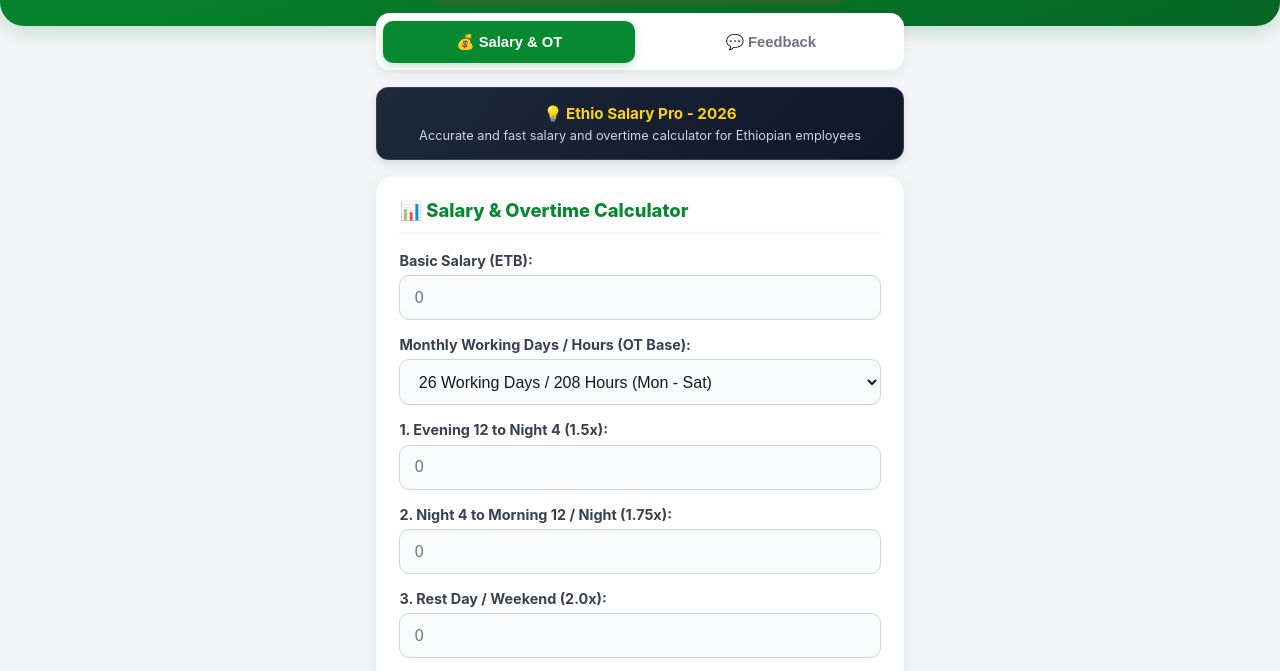
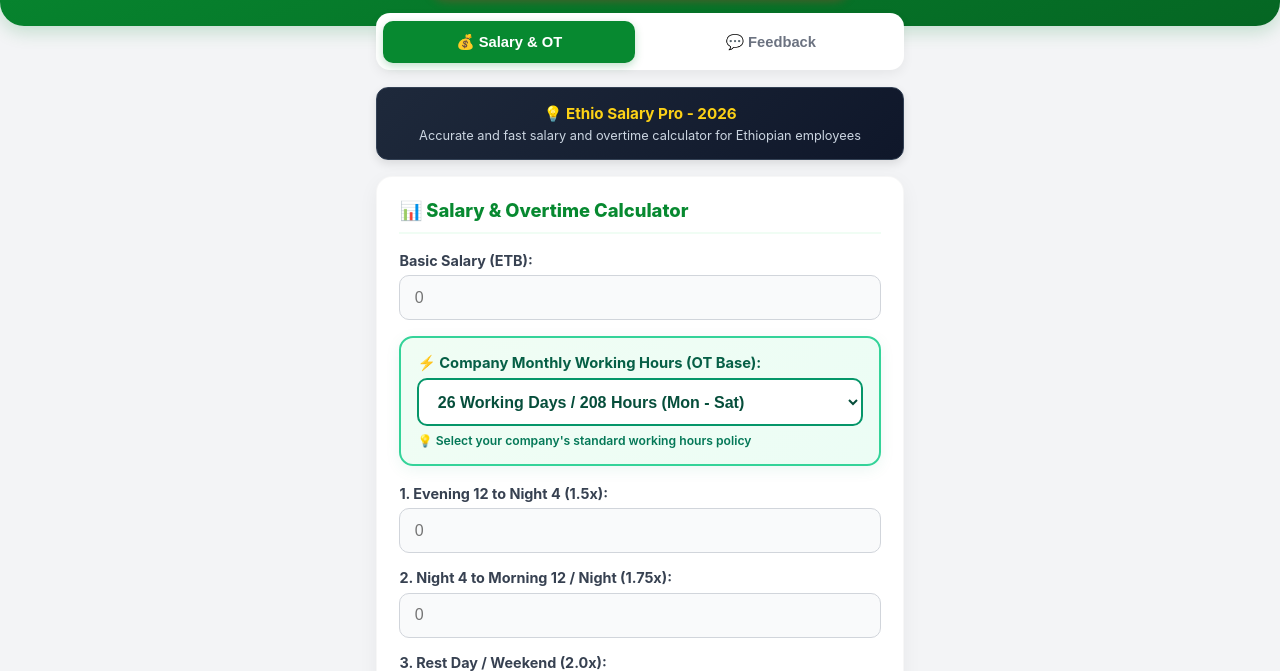
Before and after one commit to wendewende717-pixel/ethio-tools, a plain HTML site: page index.html in a window 1280 px wide. Shown: the part 151-822 px from the top of the page. Drawn offline with Linux system fonts and the light colour scheme.

Commit message:
Update index.html

```diff
--- a/index.html
+++ b/index.html
@@ -184,6 +184,36 @@
             box-shadow: 0 0 0 3px rgba(7, 137, 48, 0.12);
         }
 
+        /* 🌟 የተለየ ትኩረት የሚስብ የፕሮፌሽናል OT ሰዓት ማስተካከያ ዲዛይን */
+        .ot-highlight-box {
+            background: linear-gradient(135deg, #f0fdf4 0%, #ecfdf5 100%);
+            border: 2px solid #34d399;
+            border-radius: 14px;
+            padding: 1rem;
+            margin-bottom: 1.2rem;
+            box-shadow: 0 4px 15px rgba(5, 150, 105, 0.08);
+        }
+        .ot-highlight-box label {
+            color: #065f46;
+            font-size: 0.92rem;
+            display: flex;
+            align-items: center;
+            gap: 0.4rem;
+        }
+        .ot-highlight-box select {
+            border: 2px solid #059669;
+            background-color: #ffffff;
+            font-weight: 700;
+            color: #064e3b;
+        }
+        .ot-hint-text {
+            font-size: 0.76rem;
+            color: #047857;
+            margin-top: 0.4rem;
+            display: block;
+            font-weight: 600;
+        }
+
         button.action-btn {
             background: linear-gradient(135deg, #d32f2f, #b71c1c); color: white; border: none;
             padding: 0.95rem 1.5rem; border-radius: 12px; font-size: 1.02rem; cursor: pointer;
@@ -271,13 +301,15 @@
                 <input type="number" id="basicSalary" placeholder="0" inputmode="decimal">
             </div>
 
-            <div class="form-group">
-                <label id="lblWorkHours" for="monthlyHours">የድርጅቱ ወርሃዊ የስራ ቀናት / ሰዓት (OT መሰረት):</label>
+            <!-- 🌟 የተለየ ትኩረት የሚስብ የፕሮፌሽናል OT ሰዓት ማስተካከያ ሳጥን -->
+            <div class="ot-highlight-box">
+                <label id="lblWorkHours" for="monthlyHours">⚡ የድርጅቱ ወርሃዊ የስራ ሰዓት (OT መሰረት):</label>
                 <select id="monthlyHours">
                     <option value="208" id="opt208">26 የስራ ቀናት / 208 ሰዓት (ሰኞ - ቅዳሜ)</option>
                     <option value="176" id="opt176">22 የስራ ቀናት / 176 ሰዓት (ሰኞ - አርብ)</option>
                     <option value="240" id="opt240">30 ቀናት / 240 ሰዓት (መደበኛ ወርሃዊ)</option>
                 </select>
+                <span id="lblOtHint" class="ot-hint-text">💡 ድርጅትዎ በሚከተለው የስራ ህግ መሰረት መደበኛ ሰዓቱን ይምረጡ</span>
             </div>
 
             <div class="form-group">
@@ -515,13 +547,16 @@
             const bannerTitle = document.getElementById('bannerTitle');
             const bannerDesc = document.getElementById('bannerDesc');
             const installBtn = document.getElementById('installBtn');
+            const lblWorkHours = document.getElementById('lblWorkHours');
+            const lblOtHint = document.getElementById('lblOtHint');
 
             if (lang === 'en') {
                 document.title = "Ethio Salary Pro | 2026 Ethiopian Salary, Tax & OT Calculator";
                 document.getElementById('siteBadge').innerText = "🔥 New Revised 2026 Salary, Tax & Overtime Calculator";
                 document.getElementById('calcHeader').innerText = "📊 Salary & Overtime Calculator";
                 document.getElementById('lblBasic').innerText = "Basic Salary (ETB):";
-                document.getElementById('lblWorkHours').innerText = "Monthly Working Days / Hours (OT Base):";
+                lblWorkHours.innerText = "⚡ Company Monthly Working Hours (OT Base):";
+                lblOtHint.innerText = "💡 Select your company's standard working hours policy";
                 document.getElementById('opt208').innerText = "26 Working Days / 208 Hours (Mon - Sat)";
                 document.getElementById('opt176').innerText = "22 Working Days / 176 Hours (Mon - Fri)";
                 document.getElementById('opt240').innerText = "30 Days / 240 Hours (Standard Monthly)";
@@ -559,7 +594,8 @@
                 document.getElementById('siteBadge').innerText = "🔥 Shallgessa Mindaa, Gibira fi OT Haaraa 2026";
                 document.getElementById('calcHeader').innerText = "📊 Shallgessa Mindaa fi OT";
                 document.getElementById('lblBasic').innerText = "Mindaa Bu'uuraa (Birr):";
-                document.getElementById('lblWorkHours').innerText = "Guyyoota / Sa'aatii Hojii Ji'aa (Bu'uura OT):";
+                lblWorkHours.innerText = "⚡ Sa'aatii Hojii Ji'aa Dhaabbataa (Bu'uura OT):";
+                lblOtHint.innerText = "💡 Dambii hojii dhaabbata keessaniitiin sa'aatii idilee filadhaa";
                 document.getElementById('opt208').innerText = "Guyyaa Hojii 26 / Sa'aatii 208 (Wiixata - Sanbata)";
                 document.getElementById('opt176').innerText = "Guyyaa Hojii 22 / Sa'aatii 176 (Wiixata - Jimaata)";
                 document.getElementById('opt240').innerText = "Guyyaa 30 / Sa'aatii 240 (Idilee Ji'aa)";
@@ -597,7 +633,8 @@
                 document.getElementById('siteBadge').innerText = "🔥 ሓዲሽ ዝተሻሻለ መደብ ዓስቢ፣ ግብርን ኦቨርታይምን 2026";
                 document.getElementById('calcHeader').innerText = "📊 ዓስቢ እና ኦቨርታይም መለኪዒ";
                 document.getElementById('lblBasic').innerText = "መሰረታዊ ዓስቢ (ብቅርሺ):";
-                document.getElementById('lblWorkHours').innerText = "ወርሓዊ ናይ ስራሕ መዓልታት / ሰዓታት (መሰረት OT):";
+                lblWorkHours.innerText = "⚡ ወርሓዊ ናይ ስራሕ ሰዓታት ትካል (መሰረት OT):";
+                lblOtHint.innerText = "💡 ከም ሕጊ ስራሕ ትካልኩም መደበኛ ሰዓት ምረጹ";
                 document.getElementById('opt208').innerText = "26 መዓልታት ስራሕ / 208 ሰዓት (ሰኑይ - ቀዳም)";
                 document.getElementById('opt176').innerText = "22 መዓልታት ስራሕ / 176 ሰዓት (ሰኑይ - ዓርቢ)";
                 document.getElementById('opt240').innerText = "30 መዓልታት / 240 ሰዓት (ስሩዕ ወርሓዊ)";
@@ -635,7 +672,8 @@
                 document.getElementById('siteBadge').innerText = "🔥 Xisaabiyaha Mushaharka, Canshuurta iyo OT 2026";
                 document.getElementById('calcHeader').innerText = "📊 Xisaabiyaha Mushaharka iyo OT";
                 document.getElementById('lblBasic').innerText = "Mushaharka Aasaasiga ah (Shilin):";
-                document.getElementById('lblWorkHours').innerText = "Maalmaha / Saacadaha Shaqada Bisha (Saldhigga OT):";
+                lblWorkHours.innerText = "⚡ Saacadaha Shaqada Bisha ee Shirkadda (Saldhigga OT):";
+                lblOtHint.innerText = "💡 Dooro saacadaha shaqada ee waafaqsan sharciga shirkaddaada";
                 document.getElementById('opt208').innerText = "26 Maalmood / 208 Saacadood (Isniin - Sabti)";
                 document.getElementById('opt176').innerText = "22 Maalmood / 176 Saacadood (Isniin - Jimce)";
                 document.getElementById('opt240').innerText = "30 Maalmood / 240 Saacadood (Caadiga Bisha)";
@@ -673,7 +711,8 @@
                 document.getElementById('siteBadge').innerText = "🔥 አዲሱ የተሻሻለው የ2026 የደሞዝ ግብር እና የኦቨርታይም ማስያ";
                 document.getElementById('calcHeader').innerText = "📊 ደመወዝ እና ኦቨርታይም (OT) ማስያ";
                 document.getElementById('lblBasic').innerText = "መሰረታዊ ደመወዝ (Basic Salary በብር):";
-                document.getElementById('lblWorkHours').innerText = "የድርጅቱ ወርሃዊ የስራ ቀናት / ሰዓት (OT መሰረት):";
+                lblWorkHours.innerText = "⚡ የድርጅቱ ወርሃዊ የስራ ሰዓት (OT መሰረት):";
+                lblOtHint.innerText = "💡 ድርጅትዎ በሚከተለው የስራ ህግ መሰረት መደበኛ ሰዓቱን ይምረጡ";
                 document.getElementById('opt208').innerText = "26 የስራ ቀናት / 208 ሰዓት (ሰኞ - ቅዳሜ)";
                 document.getElementById('opt176').innerText = "22 የስራ ቀናት / 176 ሰዓት (ሰኞ - አርብ)";
                 document.getElementById('opt240').innerText = "30 ቀናት / 240 ሰዓት (መደበኛ ወርሃዊ)";
@@ -701,6 +740,7 @@
                 document.getElementById('resOtTitle').innerText = "ጠቅላላ የኦቨርታይም ክፍያ:";
                 document.getElementById('resGrossTitle').innerText = "ጠቅላላ ገቢ (Gross):";
                 document.getElementById('resTaxTitle').innerText = "የግብር ቅናሽ (Tax):";
+                document.getElementById('resTax').innerText = "-0.00 ብር";
                 document.getElementById('resPensionTitle').innerText = "የጡረታ አስተዋጽኦ (7%):";
                 document.getElementById('resNetTitle').innerText = "እጅ ላይ የሚደርስ (Net):";
                 bannerTitle.innerText = "📱 Ethio Salary Pro አፕሊኬሽን";
```
